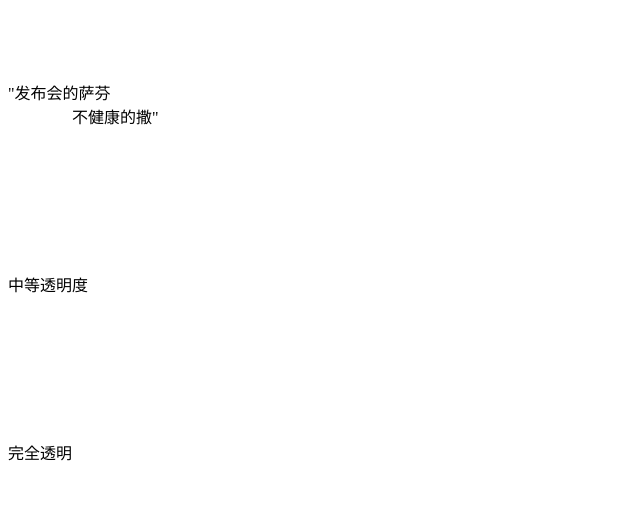
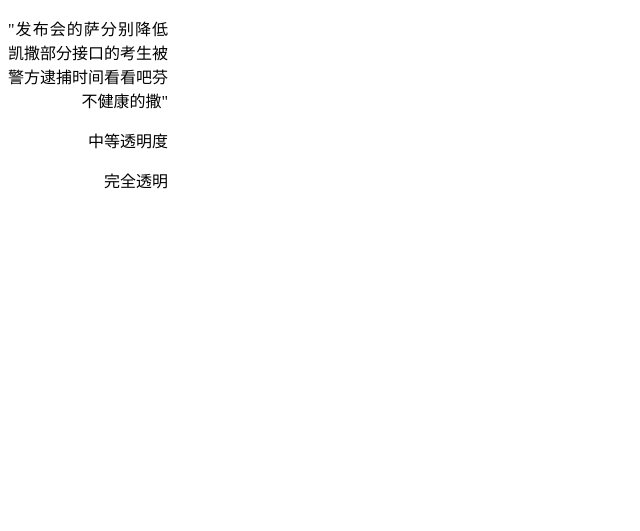
Before and after one commit to liminrui/css-demo1, a website: page index.html in a window 1280 px wide. Shown: the whole page, without its empty margins (0-640 px from the left). Drawn offline with Linux system fonts and the light colour scheme.

Commit message:
添加text-align-last的属性

```diff
--- a/css/text.css
+++ b/css/text.css
@@ -1,5 +1,8 @@
 p {
-    padding: 4rem;
-    text-indent: -4rem;
+    width: 10em;
+    /* padding: 4rem;
+    text-indent: -4rem; */
     text-align: justify; /*文本两边对齐*/
+
+    text-align-last: end; /*文本最后一行的对齐方式*/
 }
--- a/index.html
+++ b/index.html
@@ -16,7 +16,7 @@
   <body>
 
     <div class="parent">
-      <p id="afkd" class="one">"发布会的萨芬<br>不健康的撒"</p>
+      <p id="afkd" class="one">"发布会的萨分别降低凯撒部分接口的考生被警方逮捕时间看看吧芬<br>不健康的撒"</p>
       <p class="two">中等透明度</p>
       <p class="three">完全透明</p>
     </div>
```
